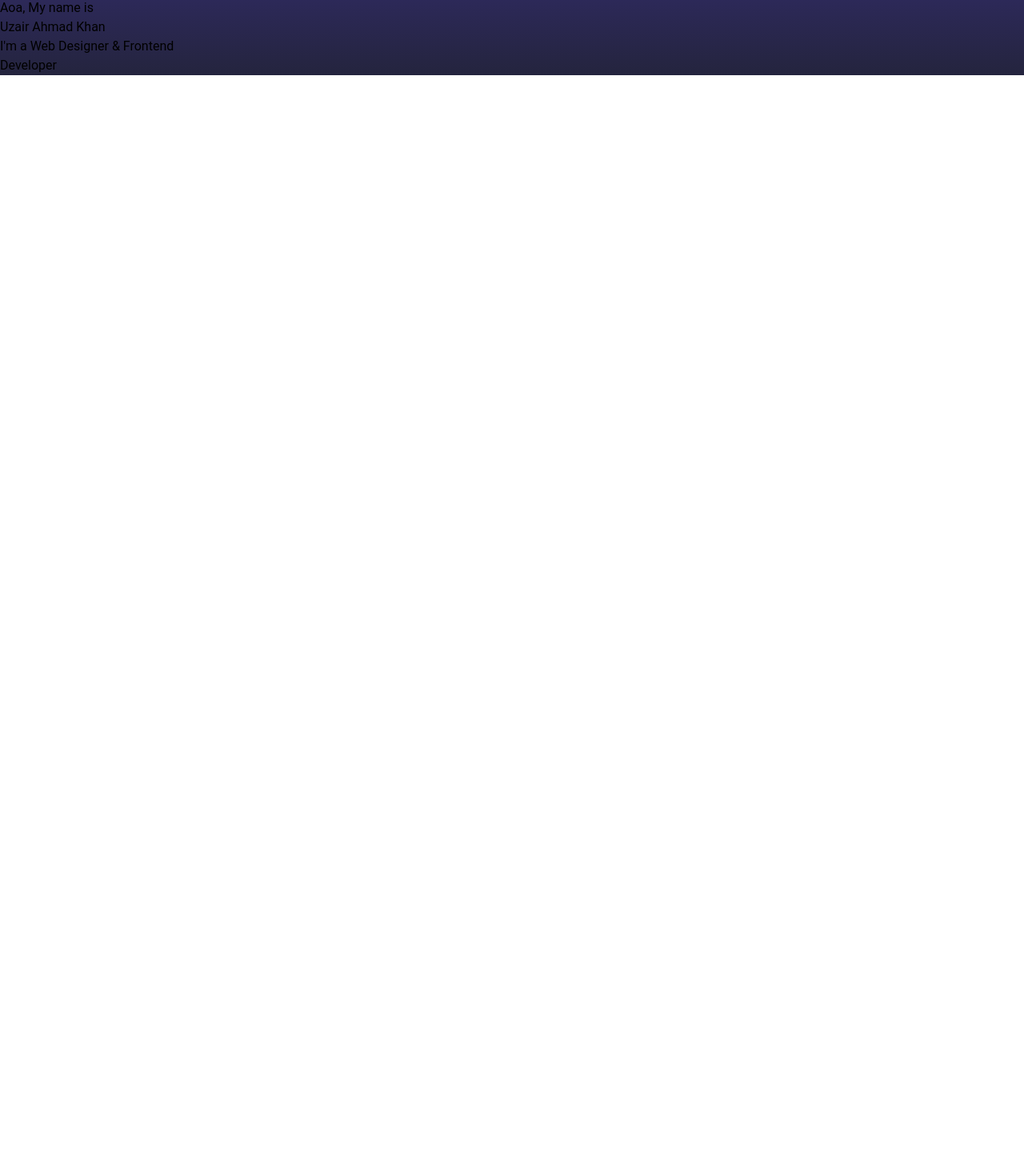
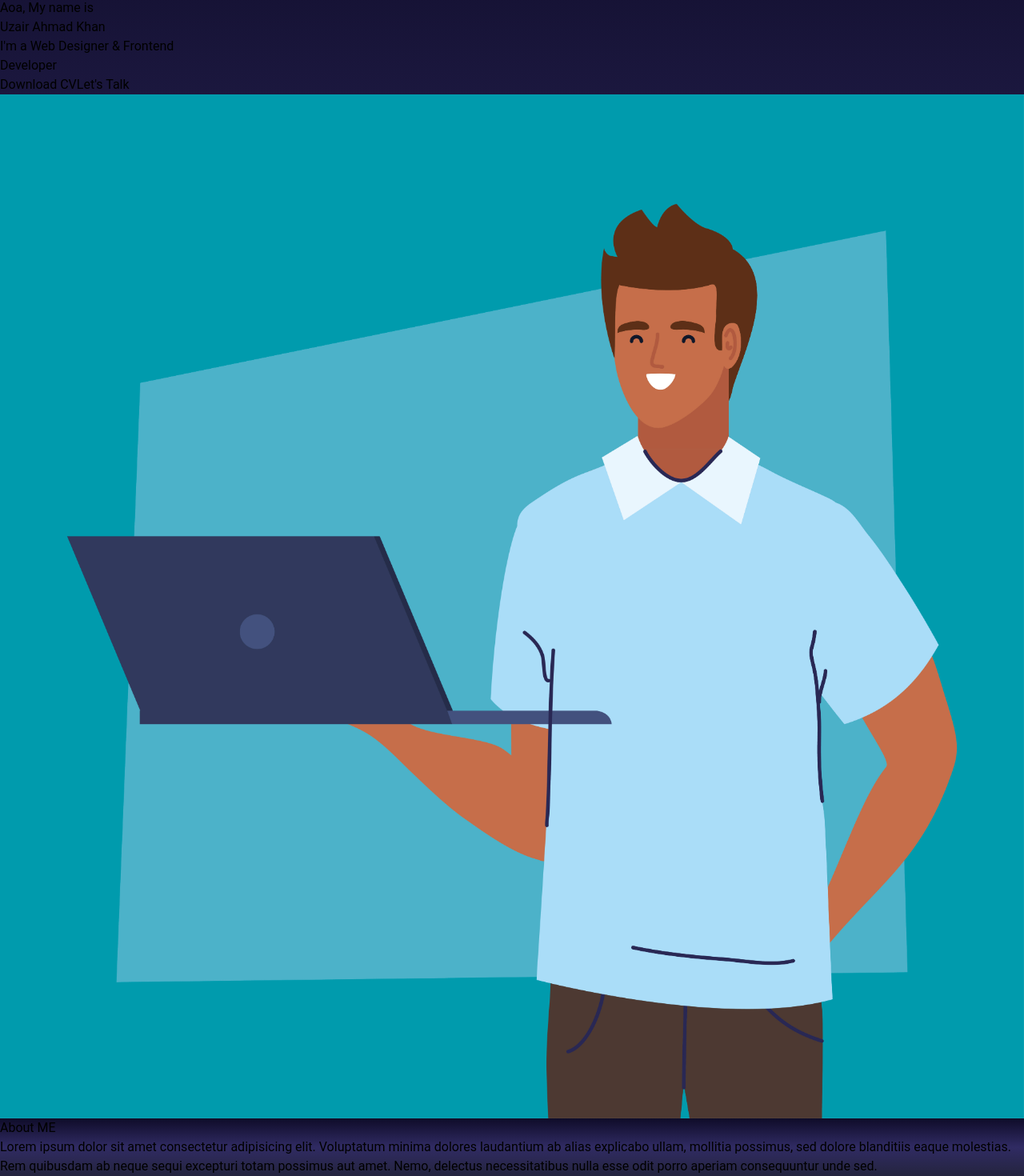
Before and after one commit to UzairAhmad1434/Portfolio-React, a React (Vite) app: page / in a window 1280 px wide. Shown: the part 170-1640 px from the top of the page at 80% size. Before the commit the page ends 800 px from the top, so only its background shows below. Built offline with nearby package versions, Linux system fonts and the light colour scheme.

Commit message:
add main content in home page and make structure for about me

```diff
--- a/src/App.jsx
+++ b/src/App.jsx
@@ -12,22 +12,36 @@ function App() {
             className=' border-none text-yellow-500 font-extrabold  hover:text-white '  >.</span></div>
           <ul className='list-none flex pt-2 justify-around gap-6 text-lg font-medium cursor-pointer
         '>
-          <li className='hover:border-b-2'>Home</li>
-          <li  className='hover:border-b-2'>About</li>
-          <li className='hover:border-b-2'>Services</li>
-          <li className='hover:border-b-2'>My Skills</li>
-          <li className='hover:border-b-2'>My Work</li>
-          <li className='hover:border-b-2'>Contact Me</li>
+            <li className='hover:border-b-2 border-yellow-500 '>Home</li>
+            <li className='hover:border-b-2 border-yellow-500'>About</li>
+            <li className='hover:border-b-2 border-yellow-500'>Services</li>
+            <li className='hover:border-b-2 border-yellow-500'>My Skills</li>
+            <li className='hover:border-b-2 border-yellow-500'>My Work</li>
+            <li className='hover:border-b-2 border-yellow-500'>Contact Me</li>
           </ul>
         </nav>
-      <div className=" left w-full h-5/6 flex  flex-col justify-center p-4 ">
-        <h2 className='leading-normal ml-12 text-2xl  text-start '>Aoa, My name is </h2>
-        <h1 className='ml-12 text-4xl text-yellow-500'>Uzair Ahmad Khan</h1>
-        <p className='leading-normal ml-12 text-3xl'>I'm a Web Designer <span className='text-yellow-500'>&</span> Frontend<br /> Developer</p>
+        <div className="flex w-full h-5/6 items-center justify-around gap-4 max-md:flex-col ">
+          <div className=" left  flex  flex-col justify-center  ">
+            <h2 className='leading-normal ml-12 text-3xl  text-start '>Aoa, My name is </h2>
+            <h1 className='ml-12 text-5xl text-yellow-500'>Uzair Ahmad Khan</h1>
+            <p className='leading-normal ml-12 text-4xl'>I'm a Web Designer <span className='text-yellow-500'>&</span> Frontend<br /> Developer</p>
+            <div className='w-auto p-4'>
+              <button className='px-4 py-2 ml-6 m-2 rounded-3xl text-xl w-64 bg-yellow-500 text-none'>Download CV</button>
+              <button className='px-4 py-2 m-2 rounded-3xl text-xl w-64 border-2 border-yellow-500 text-yellow-500'>Let's Talk</button>
             </div>
-      <div className="right">
+          </div>
+          <div className="right w-96 ">
+            <img src="./image/1.jpg" alt="imggg" />
+          </div>
+        </div>
+      </div>
 
+      <div className="About_me flex justify-around items-center main text-white w-full  h-screen ">
+        <div className="left">
+          <h1>About ME</h1>
+          <p>Lorem ipsum dolor sit amet consectetur adipisicing elit. Voluptatum minima dolores laudantium ab alias explicabo ullam, mollitia possimus, sed dolore blanditiis eaque molestias. Rem quibusdam ab neque sequi excepturi totam possimus aut amet. Nemo, delectus necessitatibus nulla esse odit porro aperiam consequuntur unde sed.</p>
         </div>
+        <div className='right '></div>
       </div>
     </>
   )
```
Lines whose indentation alone changed are shown as unchanged.
